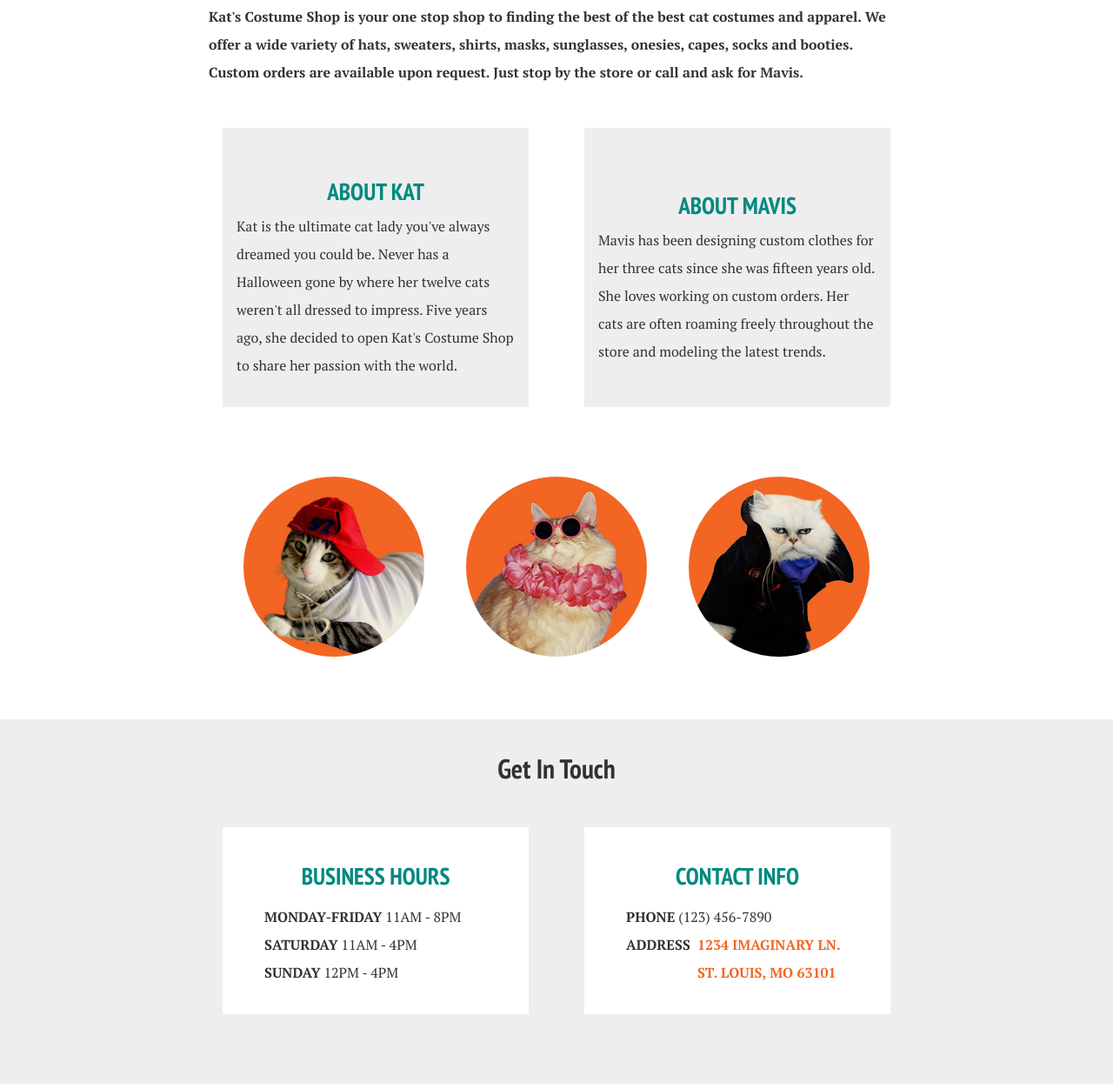
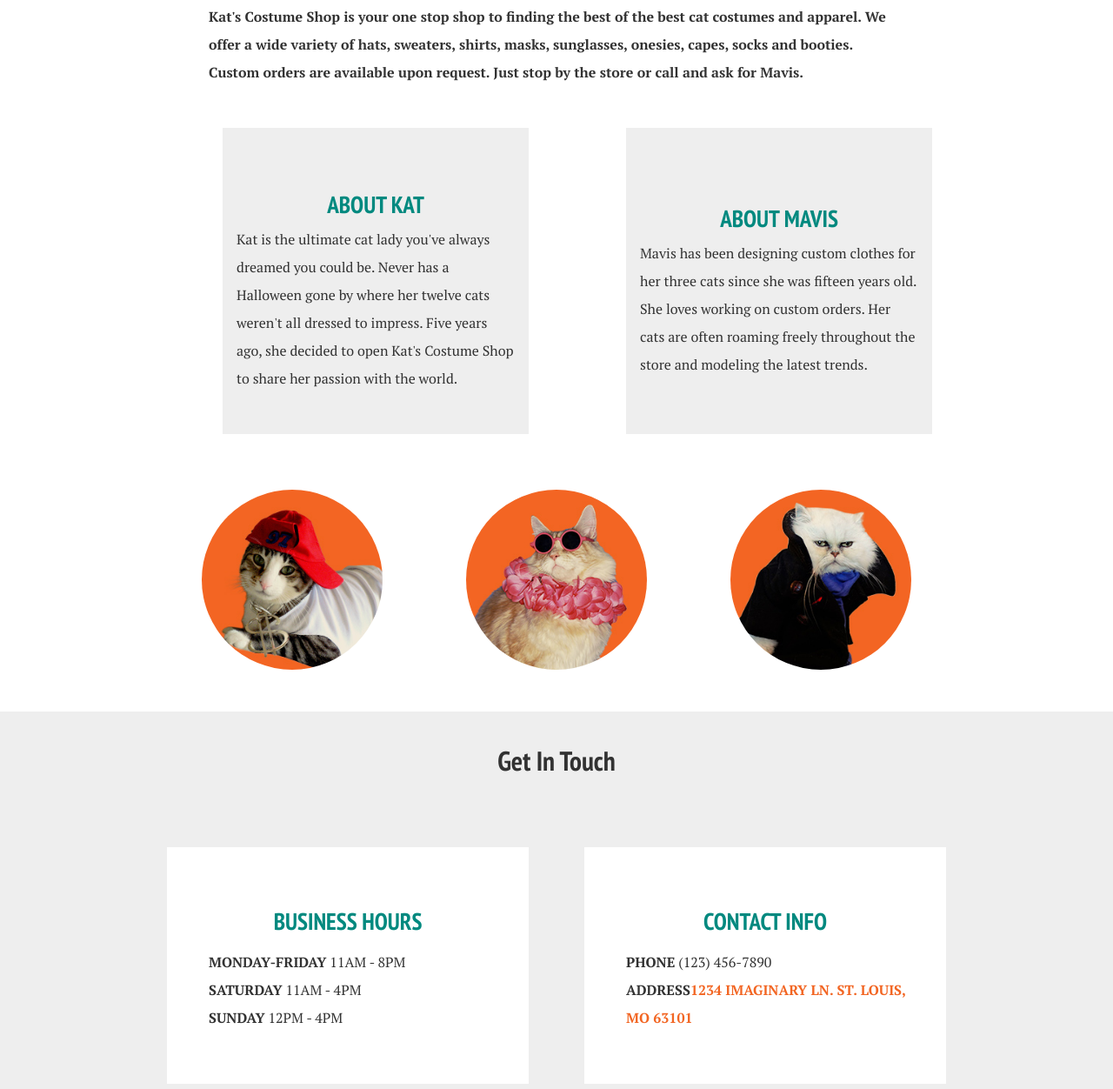
Before and after one commit to ariannariggs/cool-cat, a plain HTML site: page index.html in a window 1280 px wide. Shown: the part 574-1826 px from the top of the page at 87% size. Drawn offline with Linux system fonts and the light colour scheme; a web font is replaced by a local one.

Commit message:
truncating and fixing unneeded IDs

```diff
--- a/assets/css/index.css
+++ b/assets/css/index.css
@@ -1,13 +1,14 @@
 <!DOCTYPE CSS>
-
 body {
   margin: 0;
 }
-header nav #about-nav-link{
+header nav .about-nav-link{
   visibility: hidden;
+  text-decoration: none;
 }
-header nav #contact-nav-link{
+header nav .contact-nav-link{
   visibility: hidden;
+  text-decoration: none;
 }
 nav{
   display:flex;
@@ -87,12 +88,12 @@ nav{
   padding-right: 1em;
   color:#323232;
 }
-#about{
+.about{
   padding-top: 1em;
   padding-bottom:1em;
   line-height: 2em;
 }
-  #about h1{
+.about h1{
     display:flex;
     justify-content: center;
     font-family: 'PT Sans Narrow';
@@ -102,7 +103,7 @@ nav{
     margin-bottom: -.3em;
     margin-top: 1.5em;
     }
-  #about .about-desc-kat{
+  .about-desc{
     background-color: #eeeeee;
     color:#323232;
     display:flex;
@@ -113,31 +114,15 @@ nav{
     padding-left: 1em;
     padding-right: 1em;
     }
-  #about .about-desc-mavis{
-    background-color: #eeeeee;
-    color:#323232;
-    display:flex;
-    flex-direction: column;
-    justify-content: center;
-    align-items: center;
-    font-family: 'PT Serif';
-    padding-left: 1em;
-    padding-right: 1em;
-    margin-top: -2em;
-    padding-bottom: 1.5em;
-      }
-.pretty-kitties-imgs{
-  text-align: center;
-  padding: 2em;
-  }
-  .pretty-kitties-imgs #hiphophairball{
+.pretty-kitties-imgs img {
   display:none;
-  }
-  .pretty-kitties-imgs #hawaiiandude{
-    display: none;
+  border-radius: 50%;
+  margin:auto;
+  padding:1em;
   }
   .pretty-kitties-imgs #vampcat{
-    border-radius: 50%;
+    display: block;
+    position:relative;
     }
 .get-in-touch{
   background-color: #eeeeee;
@@ -147,7 +132,7 @@ nav{
   .get-in-touch #get-in-touch-header{
     display:none;
   }
-  .get-in-touch #business-hours h1{
+  .get-in-touch .contact h1{
     display:flex;
     justify-content: center;
     font-family: 'PT Sans Narrow';
@@ -155,15 +140,6 @@ nav{
     color:#00897f;
     text-transform: uppercase;
   }
-  .get-in-touch #contact-info h1{
-    display:flex;
-    justify-content: center;
-    font-family: 'PT Sans Narrow';
-    font-size: 1.7em;
-    color:#00897f;
-    text-transform: uppercase;
-  }
-
   .get-in-touch ul{
     list-style: none;
     display:flex;
@@ -177,18 +153,15 @@ nav{
     margin-top:.1em;
     color:#323232;
   }
-    .get-in-touch #contact-info ul li:nth-child(2){
+  .get-in-touch ul b{
+    text-transform: uppercase;
+    color:#323232;
+    text-align: left;}
+
+    #address{
       color: #f26522;
       font-weight: bold;
       display: inline-flex;
-    }
-  .get-in-touch ul b{
-    text-transform: uppercase;
-    color:#323232;
-    text-align: left;
-  }
-  .get-in-touch #contact-info #addresspadding{
-    padding-left:.5em;
     }
 #map{
   display:flex;
@@ -209,6 +182,7 @@ footer{
   color:white;
   background-color: #00665e;
 }
+
 /* On devices wider than 660px */
 @media(min-width: 660px) {
   body {
@@ -221,7 +195,7 @@ nav {
   font-size: 1.3em;
   font-weight: bold;
 }
-  header nav #about-nav-link{
+  header nav .about-nav-link{
     visibility: visible;
     display:flex;
     width:100%;
@@ -231,13 +205,16 @@ nav {
     font-weight: 400;
     font-size: .8em;
     text-transform: uppercase;
+    text-decoration: none;
     }
-    header nav #contact-nav-link{
+    header nav .contact-nav-link{
       visibility: visible;
       padding-right: 2.2em;
       font-weight: 400;
       font-size: .8em;
       text-transform: uppercase;
+      ;
+      text-decoration: none;
 }
     body header nav #cat-shop-title{
       display:flex;
@@ -312,7 +289,7 @@ nav {
       margin-top: 4em;
       margin-bottom: 2em;
     }
-#about{
+.about{
   display:flex;
   justify-content: center;
   flex-wrap: nowrap;
@@ -321,7 +298,7 @@ nav {
   margin-top: 2em;
   line-height: 2em;
   }
-    #about h1{
+    .about h1{
       display:flex;
       justify-content: center;
       font-family: 'PT Sans Narrow';
@@ -331,32 +308,18 @@ nav {
       margin-bottom: -.3em;
       margin-top: 1em;
       }
-    #about .about-desc-kat{
+    .about-desc{
       background-color: #eeeeee;
       color:#323232;
       display:flex;
       flex-direction: column;
       justify-content: center;
       align-items: center;
-      flex-basis: 250em;
       max-width:20em;
+      min-height: 20em;
+      margin-left: 2em;
+      margin-right: 2em;
       font-family: 'PT Serif';
-      margin-left: 5em;
-      padding: 1em 1em 1em 1em;
-      }
-    #about .about-desc-mavis{
-      background-color: #eeeeee;
-      color:#323232;
-      display:flex;
-      flex-direction: column;
-      justify-content: center;
-      align-items: center;
-      flex-basis: 250em;
-      max-width:20em;
-      font-family: 'PT Serif';
-      margin-left: 3em;
-      margin-right: 5em;
-      margin-top: 0em;
       padding: 1em 1em 1em 1em;
       }
 .get-in-touch {
@@ -379,7 +342,7 @@ nav {
   font-size: 1.3em;
   font-weight: bold;
   }
-  header nav #about-nav-link{
+  header nav .about-nav-link{
     visibility: visible;
     display:flex;
     width:100%;
@@ -389,13 +352,16 @@ nav {
     font-weight: 400;
     font-size: .8em;
     text-transform: uppercase;
+    text-decoration: none;
     }
-    header nav #contact-nav-link{
+    header nav .contact-nav-link{
       visibility: visible;
       padding-right: 2.2em;
       font-weight: 400;
       font-size: .8em;
       text-transform: uppercase;
+      ;
+      text-decoration: none;
 }
     body header nav #cat-shop-title{
       display:flex;
@@ -470,7 +436,7 @@ nav {
       margin-top: 3em;
       margin-bottom: 0em;
     }
-#about{
+.about{
   display:flex;
   justify-content: center;
   flex-wrap: nowrap;
@@ -479,8 +445,7 @@ nav {
   margin-top: 2em;
   line-height: 2em;
   }
-    #about h1{
-      display:flex;
+    .about h1{
       justify-content: center;
       font-family: 'PT Sans Narrow';
       font-size: 1.7em;
@@ -489,7 +454,7 @@ nav {
       margin-bottom: -.3em;
       margin-top: 1.5em;
       }
-    #about .about-desc-kat{
+    .about-desc{
       background-color: #eeeeee;
       color:#323232;
       display:flex;
@@ -502,48 +467,21 @@ nav {
       margin-left: 5em;
       padding: 1em 1em 1em 1em;
       }
-    #about .about-desc-mavis{
-      background-color: #eeeeee;
-      color:#323232;
+
+.pretty-kitties-imgs {
     display:flex;
-      flex-direction: column;
+    flex-basis: 60em;
     justify-content: center;
-      align-items: center;
-      flex-basis: 250em;
-      max-width:20em;
-      font-family: 'PT Serif';
-      margin-left: 4em;
-      margin-right: 5em;
-      margin-top: 0em;
-      padding: 1em 1em 1em 1em;
 }
-.pretty-kitties-imgs{
+.pretty-kitties-imgs img {
   display:flex;
-  flex-wrap: nowrap;
   justify-content: center;
-  align-items:center;
-  margin-bottom: .5em;
-  }
-  .pretty-kitties-imgs #hiphophairball{
-    display: flex;
+  flex-direction: row;
   border-radius: 50%;
-    padding: 2em 2em 2em 2em;
-    flex-basis: 250em;
+  margin-left: 0;
+  margin-right: 0;
   max-width:13em;
-        }
-  .pretty-kitties-imgs #hawaiiandude{
-    display: flex;
-    border-radius: 50%;
-    flex-basis: 250em;
-    max-width: 13em;
-    padding: 2em 1em 2em 1em;
-        }
-  .pretty-kitties-imgs #vampcat{
-    display:flex;
-    border-radius: 50%;
-    flex-basis: 250em;
-    max-width: 13em;
-    padding: 2em 2em 2em 2em;
+  padding:3em;
 }
 .get-in-touch{
   display:flex;
@@ -566,52 +504,27 @@ nav {
     padding-top: .5em;
     padding-bottom: 1em;
           }
-  .get-in-touch #business-hours{
+  .get-in-touch .contact{
     display:flex;
     flex-direction: column;
     justify-content: center;
     flex-basis: 100%;
-    max-width: 20em;
-    margin-right: 2em;
+    max-width: 30%;
+    min-height: 15em;
+    margin: 2em;
     padding:1em;
     text-transform: uppercase;
     font-family: 'PT Sans Narrow';
     color:#00897f;
     background-color: #ffffff;
           }
-  .get-in-touch #contact-info{
+          .get-in-touch .contact h1{
             display:flex;
-    flex-direction: column;
-    justify-content: center;
-    flex-basis: 100%;
-    max-width: 20em;
-    margin-left: 2em;
-    padding:1em;
-    text-transform: uppercase;
-    font-family: 'PT Sans Narrow';
-    color:#00897f;
-    background-color: #ffffff;
-
-          }
-          .get-in-touch #business-hours h1{
-            display:flex;
-            justify-content: center;
             font-family: 'PT Sans Narrow';
             font-size: 1.7em;
-            color:#00897f;
             text-transform: uppercase;
             margin-bottom: .4em;
           }
-          .get-in-touch #contact-info h1{
-            display:flex;
-            justify-content: center;
-            font-family: 'PT Sans Narrow';
-            font-size: 1.7em;
-            color:#00897f;
-            text-transform: uppercase;
-            margin-bottom: .4em;
-          }
-
           .get-in-touch ul{
             list-style: none;
             display:flex;
@@ -621,25 +534,14 @@ nav {
             font-family: 'PT Serif';
             line-height: 2em;
             padding-left: 2em;
-            padding-right: 1em;
             margin-top:.1em;
             margin-left: 0em;
-            color:#323232;
           }
-          .get-in-touch #contact-info ul li:nth-child(2){
+          #address{
             color: #f26522;
             font-weight: bold;
-            display: inline-flex;
+            display: inline;
           }
-          .get-in-touch ul b{
-            text-transform: uppercase;
-            color:#323232;
-            text-align: left;
-          }
-          .get-in-touch #contact-info #addresspadding{
-          padding-left:.5em;
-}
-
 footer{
   display:flex;
   height:3.8em;
@@ -652,4 +554,5 @@ footer{
   padding-bottom:1em;
   color:white;
   background-color: #00665e;
+}
 }/* On devices wider than 940px */
--- a/index.html
+++ b/index.html
@@ -10,8 +10,8 @@
     <header>
       <nav>
         <div id="cat-shop-title">Kat's Costume Shop</div>
-        <div id="about-nav-link"><a href="#about">About</a></div>
-        <div id="contact-nav-link"><a href="#get-in-touch-header">Contact</a></div>
+        <div class="about-nav-link"><a href="#about">About</a></div>
+        <div class="contact-nav-link"><a href="#get-in-touch-header">Contact</a></div>
       </nav>
       <div class="hero">
         <img id="batcat" src="assets/images/kats-hero-mobile.png">'
@@ -31,15 +31,15 @@
       capes, socks and booties. Custom orders are available upon
       request. Just stop by the store or call and ask for Mavis.</p>
       </div>
-      <div id="about">
-        <div class="about-desc-kat">
+      <div class="about">
+        <div class="about-desc">
         <h1 >About Kat</h1>
       <P>Kat is the ultimate cat lady you've always dreamed you could
       be. Never has a Halloween gone by where her twelve cats weren't
       all dressed to impress. Five years ago, she decided to open
       Kat's Costume Shop to share her passion with the world.</p>
         </div>
-        <div class="about-desc-mavis">
+        <div class="about-desc">
         <h1>About Mavis</h1>
       <P>Mavis has been designing custom clothes for her three
       cats since she was fifteen years old. She loves working on
@@ -48,14 +48,14 @@
         </div>
       </div>
       <div class="pretty-kitties-imgs">
-        <img id="hiphophairball" src="assets/images/kats-cat1.jpg">
-        <img id="hawaiiandude" src="assets/images/kats-cat2.jpg">
+        <img src="assets/images/kats-cat1.jpg">
+        <img src="assets/images/kats-cat2.jpg">
         <img id="vampcat" src="assets/images/kats-cat3.jpg">
         <!-- this is space for the costumed kitters styling and profiling in circle scope --->
       </div>
     <div class="get-in-touch">
     <div id="get-in-touch-header"><h1> Get In Touch</h1></div>
-      <div id="business-hours">
+      <div class="contact">
         <h1>Business Hours</h1>
         <ul>
         <li><b>Monday-Friday</b> 11am - 8pm</li>
@@ -63,11 +63,11 @@
         <li><b>Sunday</b> 12pm - 4pm</li>
         </ul>
       </div>
-      <div id="contact-info">
+      <div class="contact">
         <h1>Contact Info</h1>
         <ul>
         <li><b>Phone</b> (123) 456-7890</li>
-        <li><b>Address</b><div id="addresspadding">1234 Imaginary Ln. St. Louis, MO 63101</div></li>
+        <li><b>Address</b><div id="address">1234 Imaginary Ln. St. Louis, MO 63101</div></li>
         </ul>
       </div>
     </div>
```
Lines whose indentation alone changed are shown as unchanged.
